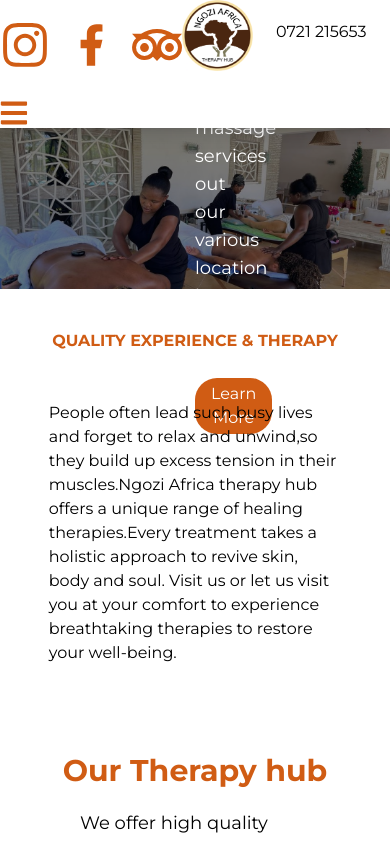
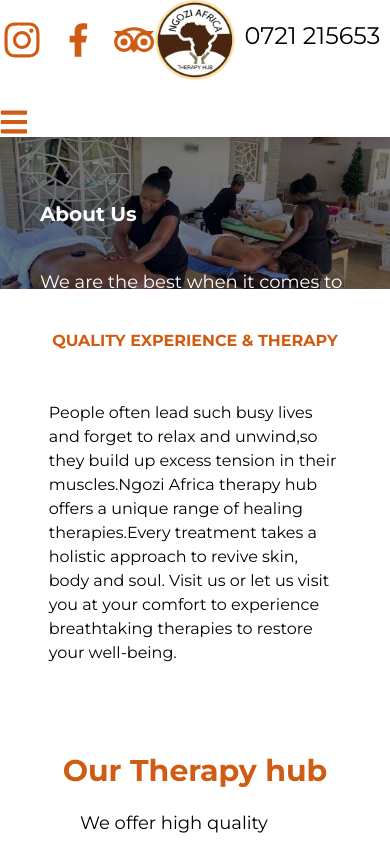
Before and after one commit to mcwachira/ngozi-nextjs-site, a Next.js app: page /about in a window 390 px wide. Shown: the top 841 px of the page. Built offline with nearby package versions, Linux system fonts and the light colour scheme.

Commit message:
made the site more responsive.
made changes to the index page and about page to make the site more responsive.

```diff
--- a/components/Header.jsx
+++ b/components/Header.jsx
@@ -25,19 +25,19 @@ const Header = () => {
               <div className="  flex  justify-center pt-20 md:pt-20 h-auto bg-black">
                   <Image src={Hero} width="1400px" height="750px" className="mt-10 bg-black opacity-50" alt="hero" />
 
-                  <div className='absolute  md:block mt-20 sm:md-40 md:mt-20 top:1/2 left:1/2 md:top-1/3 md:left-1/4 md:-translate-x-1/4 -translate-y-1/2  px-40 -mx-20 w-3/4'>
+                  <div className='absolute w-full  mt-48 px-10   md:block md:mt-10  md:top-1/3 md:left-1/4 md:-translate-x-1/4 -translate-y-1/2  md:px-20 md:w-3/4'>
                       <h1 className='text-xl md:text-3xl  lg:text-4xl text-left my-5 text-white font-bold' >
                           Ngozi  Africa
                       </h1>
 
                       <p className='text-left my-5 text-white text-lg md:text-xl lg:text-2xl py-5'>
-                         We offer the best body therapy services out our two locations in  diani.
+                         We offer the best body therapy services at our two locations in  diani.
                       </p>
 
-                      <div className='flex  justify-between items-center gap-10 '>
-                          <button className='bg-[#d05c14] text-base  md:text-lg  px-4  md:px-10 py-1 md:py-3 text-white font-base rounded-[22px]' >
+                      <div className='hidden sm:flex  justify-between items-center  md:gap-10 '>
+                          <button className='bg-[#d05c14] text-base  md:text-lg  px-4  md:px-10  py-2 md:py-3 text-white font-base rounded-[22px]' >
 
-                              <Link href='/services'>
+                              <Link href='/about'>
                                  Learn More
                               </Link>
                           </button>
--- a/components/Navbar.jsx
+++ b/components/Navbar.jsx
@@ -31,20 +31,20 @@ const Navbar = () => {
                     <div className='w-full flex  flex-col '>
 
                         <div className="flex   space-x-4 mx-auto ">
-                            <a href="instagram.com" className='hover:bg-[#e95950]'><FaInstagram style={style} size={50} /></a>
+                            <a href="instagram.com" className='hover:bg-[#e95950]'><FaInstagram style={style} size={40} /></a>
 
                                 <a href="https://www.facebook.com/profile.php?id=100076251337953" className='hover:bg-[#00B6F1]  rounded-full '>
-                                    <RiFacebookFill style={style} size={50} />
+                                    <RiFacebookFill style={style} size={40} />
                                 </a>
                                 <a href="https://en.tripadvisor.com.hk/Attraction_Review-g775870-d23796735-Reviews-Ngozi_Africa-Diani_Beach_Ukunda_Coast_Province.html" className='hover:bg-[#34E0A1]  rounded-full '>
-                                    <FaTripadvisor style={style} size={50} />
+                                    <FaTripadvisor style={style} size={40} />
                                 </a>
 
                         </div>
 
                         <div className=' w-full hidden md:flex  bg-white justify-between flex-col md:flex-row '>
 
-                                <div className='mt-5 flex space-x-6 items-center justify-between text-xl text-[   #d05c14] hover:text-[#4A4A59]  mx-auto'>
+                                <div className='mt-5 flex space-x-6 items-center justify-between text-xl text-[#d05c14] hover:text-[#4A4A59]  mx-auto'>
 
                                 <Link href='/'>
                                     Home
@@ -67,16 +67,18 @@ const Navbar = () => {
                     </div>
 
 
-                        <div className='w-full flex  flex-col justify-between'>
-                    <div className="mx-auto">
-                        <div>
-                            0721 215653
+                        <div className='w-full flex  flex-col '>
+
+
+                                <div className="flex   space-x-4  space-y-4 mx-auto ">
+                                    <p className=' text-2xl'> 0721 215653</p>
+
                         </div>
-                            </div>
+
                             <div className=' w-full hidden md:flex  bg-white justify-between flex-col md:flex-row '>
 
 
-                                    <div className='my-6 hidden md:flex  space-x-6 items-center justify-between text-xl text-[   #d05c14] hover:text-[#4A4A59] mx-auto'>
+                                <div className='mt-5 flex space-x-6 items-center justify-between text-xl text-[#d05c14] hover:text-[#4A4A59]  mx-auto'>
 
                                     <Link href='/blog'>
                                         Blog
--- a/pages/about.js
+++ b/pages/about.js
@@ -24,17 +24,18 @@ const AboutPage = () => {
       <div className="  flex  justify-center pt-20 md:pt-20 h-auto bg-black">
         <Image src={Hero} width="1400px" height="750px" className="mt-10 bg-black opacity-50" alt="hero" />
 
-        <div className='absolute  md:block mt-20 sm:md-40 md:mt-20 top:1/2 left:1/2 md:top-1/2 md:left-1/4 md:-translate-x-1/4 -translate-y-1/2 px-40 -mx-10 w-3/4'>
-          <h1 className='text-xl md:text-3xl  lg:text-4xl text-left my-5 text-white font-bold' >
+        <div className='absolute w-full  mt-48 px-10   md:block md:mt-10  md:top-1/3 md:left-1/4 md:-translate-x-1/4 -translate-y-1/2  md:px-20 md:w-3/4'>
+                    <h1 className='text-xl md:text-3xl  lg:text-4xl text-left my-5 text-white font-bold' >
             About Us
           </h1>
 
-          <p className='text-left my-5 text-white text-lg md:text-xl lg:text-2xl py-5 '>
-            We offer the best massage services out our various location in diani.
+          <p className='text-left my-5 text-white text-lg md:text-xl lg:text-2xl py-5'>
+          We are the best when it comes to offering holistic body therapies.
           </p>
 
-          <div className='flex  justify-between items-center gap-10 '>
-            <button className='bg-[#d05c14] text-base  md:text-lg  px-4  md:px-10 py-1 md:py-3 text-white font-base rounded-[22px]' >
+          <div className='hidden sm:flex  justify-between items-center  md:gap-10 '>
+            <button className='bg-[#d05c14] text-base  md:text-lg  px-4  md:px-10  py-2 md:py-3 text-white font-base rounded-[22px]' >
+
 
               <Link href='/services'>
                 Learn More
```
